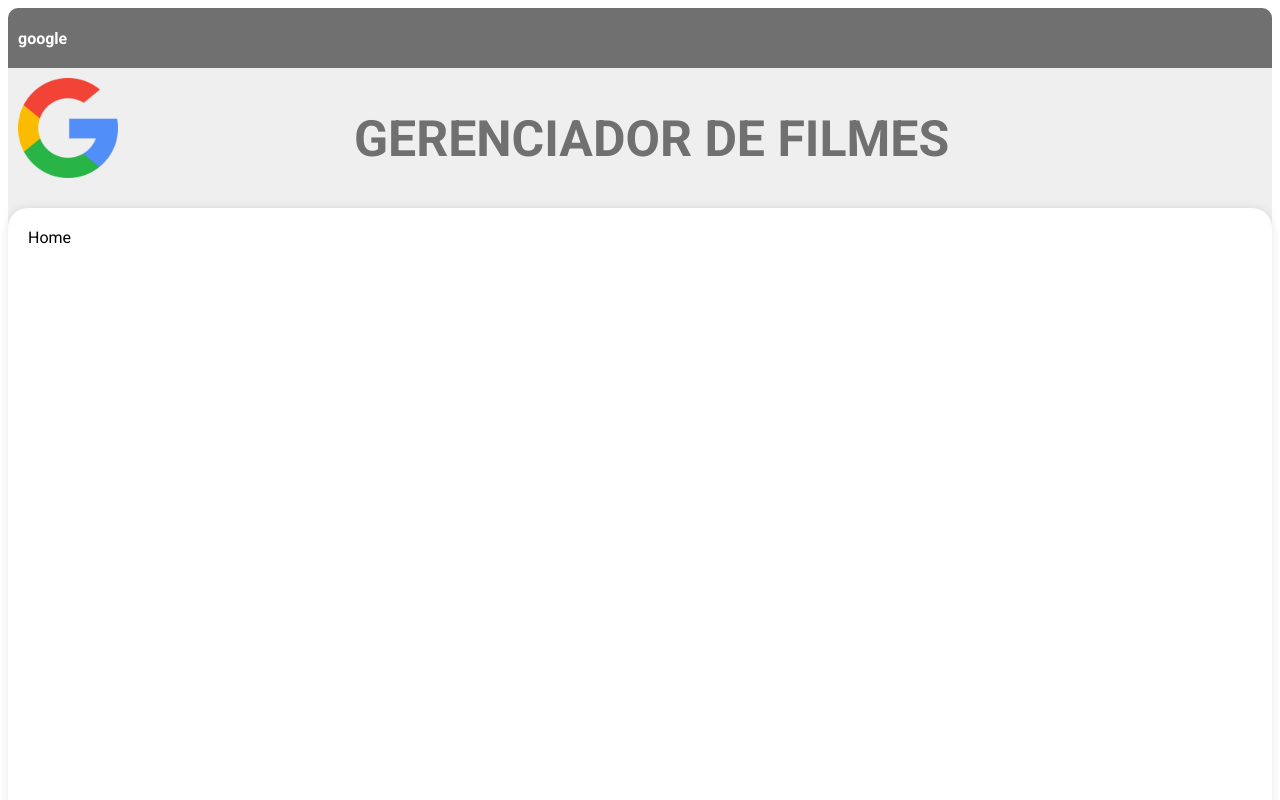
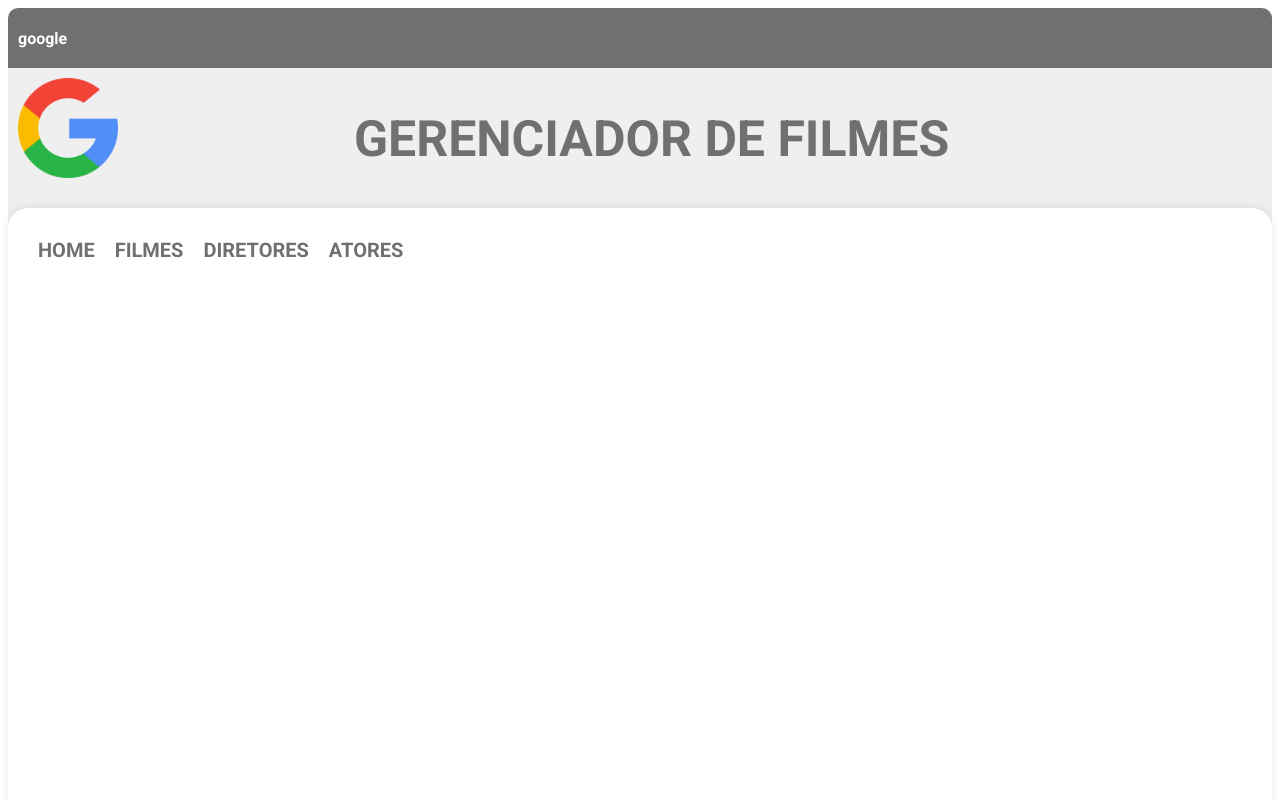
Before and after one commit to EmanuelCaetano/gerenciador-filmes-react, a React (Create React App) app: page / in a window 1280 px wide. Shown: the top 800 px of the page. Built offline with nearby package versions, Linux system fonts and the light colour scheme.

Commit message:
Insercao de links e estilazao do menu

```diff
--- a/package.json
+++ b/package.json
@@ -8,6 +8,7 @@
     "@testing-library/user-event": "^13.5.0",
     "react": "^18.2.0",
     "react-dom": "^18.2.0",
+    "react-router-dom": "^6.8.0",
     "react-scripts": "5.0.1",
     "web-vitals": "^2.1.4"
   },
--- a/src/componentes/menu/index.jsx
+++ b/src/componentes/menu/index.jsx
@@ -1,7 +1,27 @@
+import { Link } from "react-router-dom";
+
 import "./style.css";
 
 export function Menu(){
   return (
-      <div>Home</div>
+      <div className="menu">
+
+      <nav className="menu">
+          <Link to="/" className="menu">HOME</Link>
+      </nav>
+
+      <nav className="menu">
+         <Link to="/" className="menu">FILMES</Link>
+      </nav>
+
+      <nav className="menu">
+          <Link to="/" className="menu">DIRETORES</Link>
+      </nav>
+
+      <nav className="menu">
+          <Link to="/" className="menu">ATORES</Link>
+      </nav>
+
+      </div>
   );
 }
--- a/src/componentes/menu/style.css
+++ b/src/componentes/menu/style.css
@@ -0,0 +1,27 @@
+div.menu{
+  display: flex;
+
+}
+
+nav.menu{
+  padding: 10px;
+  background-color: #fff;
+
+
+}
+
+nav:hover.menu{
+  padding: 10px;
+  background-color: #efefef;
+  border-radius: 5px;
+
+
+}
+
+a.menu{
+  text-decoration: none;
+  font-size: 20px;
+  color: #707070;
+  font-weight: bold;
+
+}
--- a/src/index.jsx
+++ b/src/index.jsx
@@ -1,3 +1,4 @@
+import { BrowserRouter } from "react-router-dom";
 import React from 'react';
 import ReactDOM from 'react-dom/client';
 import App from './App';
@@ -5,7 +6,7 @@
 
 const root = ReactDOM.createRoot(document.getElementById('root'));
 root.render(
-  <React.StrictMode>
+  <BrowserRouter>
     <App />
-  </React.StrictMode>
+  </BrowserRouter>
 );
```
Also changed, not shown: 1 other file (tests, documents, lock files or other folders).
